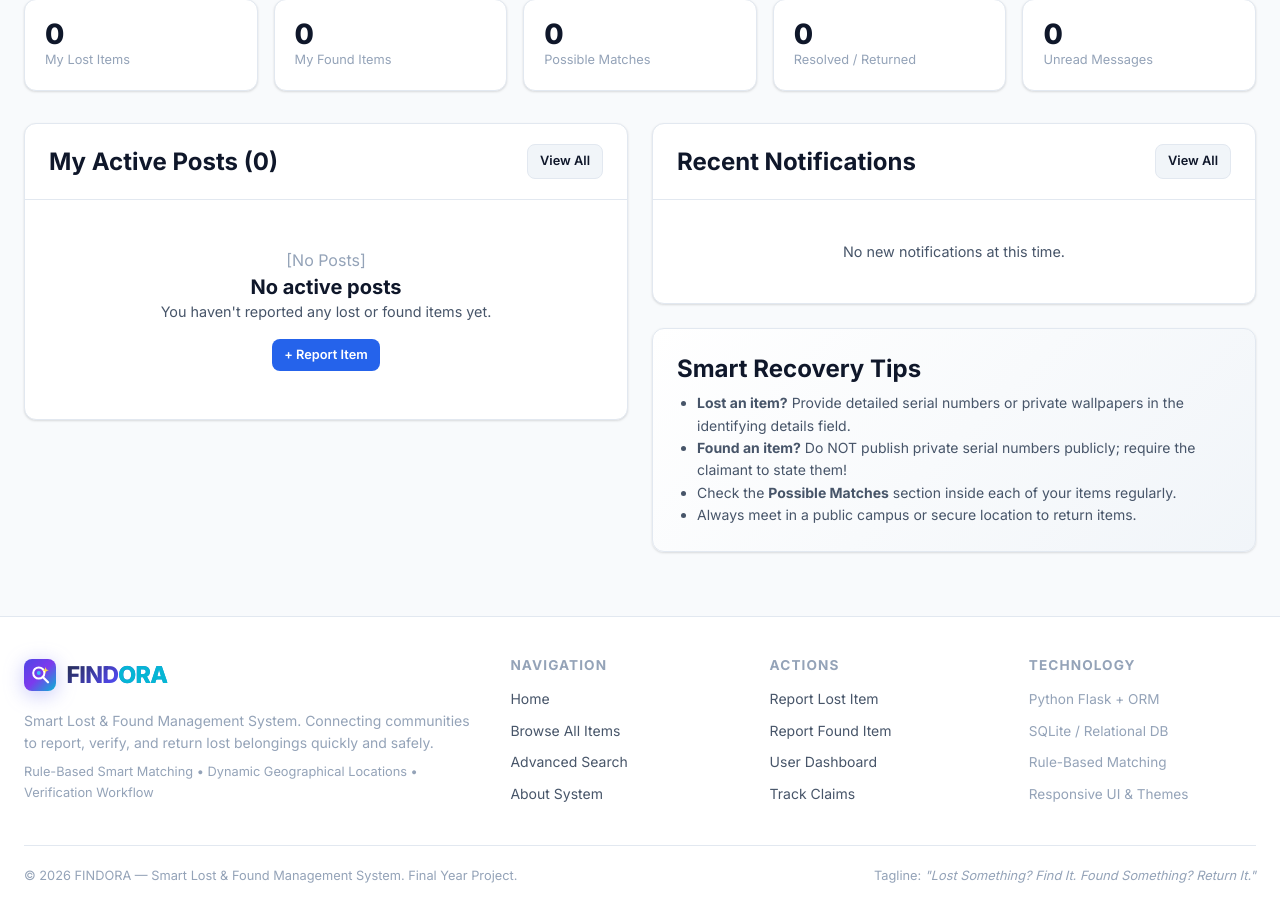
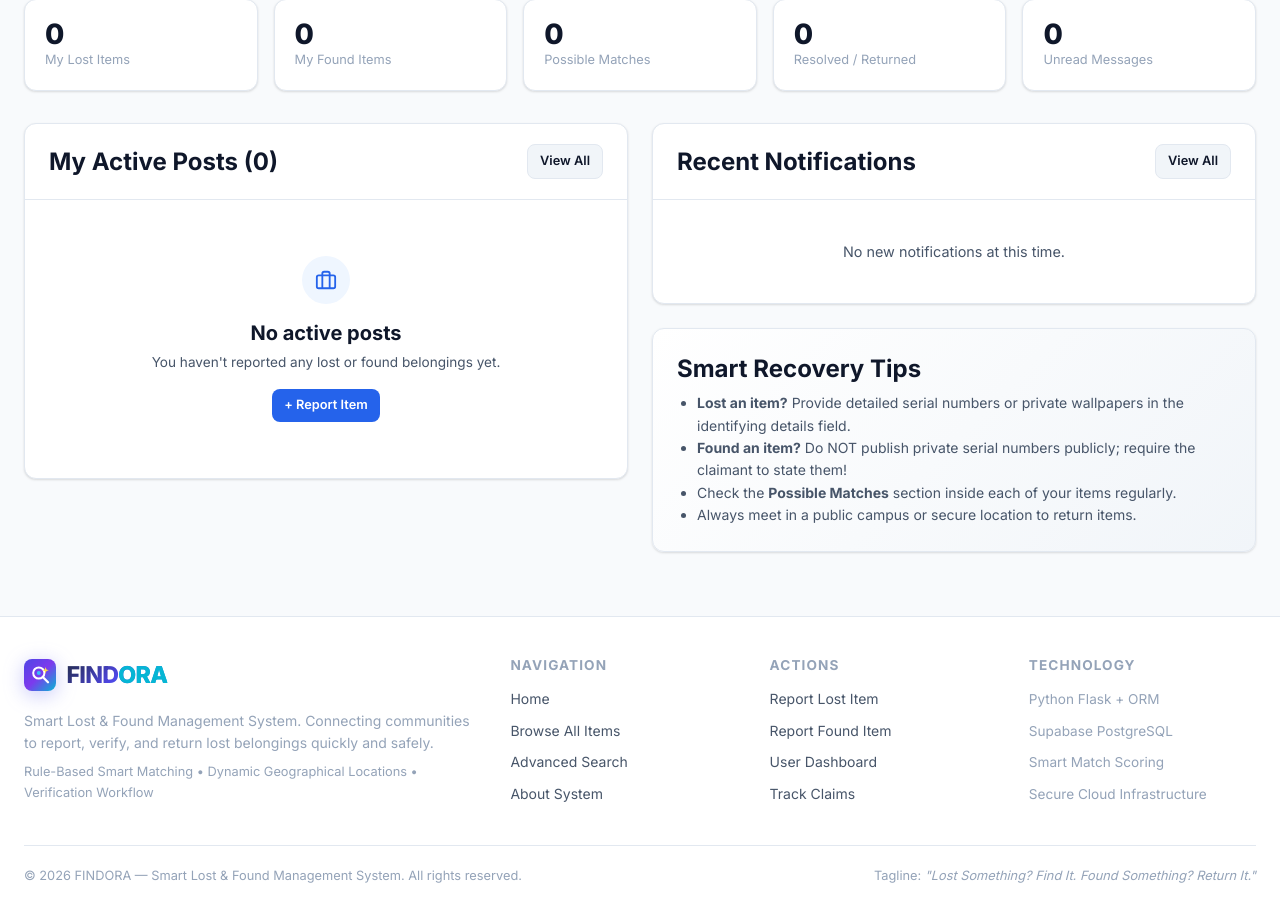
Before and after one commit to malikmahad37/findora, a Flask app: page /dashboard/ in a window 1280 px wide. Shown: the part 208-1118 px from the top of the page. Run offline with Flask 3, Linux system fonts and the light colour scheme; the visitor is signed in with stand-in values (Sample User, id 1); data that the repository does not hold is empty; some libraries are stand-ins or nearby versions.

Commit message:
Update: Redirect directly to Home page on login; Clean up fake text and upgrade empty states with professional SVG icons

```diff
--- a/app/routes/auth.py
+++ b/app/routes/auth.py
@@ -152,7 +152,7 @@ def login():
         if user.is_admin:
             return redirect(url_for('admin.dashboard'))
 
-        return redirect(url_for('dashboard.index'))
+        return redirect(url_for('main.index'))
 
     return render_template('auth/login.html', form=form)
 
--- a/app/templates/base.html
+++ b/app/templates/base.html
@@ -254,15 +254,15 @@
           <h4>Technology</h4>
           <ul>
             <li><span style="font-size: 0.85rem; color: var(--text-muted);">Python Flask + ORM</span></li>
-            <li><span style="font-size: 0.85rem; color: var(--text-muted);">SQLite / Relational DB</span></li>
-            <li><span style="font-size: 0.85rem; color: var(--text-muted);">Rule-Based Matching</span></li>
-            <li><span style="font-size: 0.85rem; color: var(--text-muted);">Responsive UI & Themes</span></li>
+            <li><span style="font-size: 0.85rem; color: var(--text-muted);">Supabase PostgreSQL</span></li>
+            <li><span style="font-size: 0.85rem; color: var(--text-muted);">Smart Match Scoring</span></li>
+            <li><span style="font-size: 0.85rem; color: var(--text-muted);">Secure Cloud Infrastructure</span></li>
           </ul>
         </div>
       </div>
 
       <div class="footer-bottom">
-        <div>© 2026 FINDORA — Smart Lost & Found Management System. Final Year Project.</div>
+        <div>© 2026 FINDORA — Smart Lost & Found Management System. All rights reserved.</div>
         <div>Tagline: <em>"Lost Something? Find It. Found Something? Return It."</em></div>
       </div>
     </div>
--- a/app/templates/dashboard/index.html
+++ b/app/templates/dashboard/index.html
@@ -90,11 +90,16 @@
                 {% endfor %}
               </div>
             {% else %}
-              <div class="empty-state" style="padding: 2rem 1rem;">
-                <div class="empty-icon-text">[No Posts]</div>
-                <h4>No active posts</h4>
-                <p>You haven't reported any lost or found items yet.</p>
-                <div style="margin-top: 1rem; display: flex; gap: 0.5rem; justify-content: center;">
+              <div style="text-align: center; padding: 2.5rem 1rem;">
+                <div style="width: 48px; height: 48px; border-radius: 50%; background: var(--primary-light); display: flex; align-items: center; justify-content: center; margin: 0 auto 1rem; color: var(--primary);">
+                  <svg style="width: 22px; height: 22px; fill: none; stroke: currentColor; stroke-width: 2;" viewBox="0 0 24 24">
+                    <rect x="2" y="7" width="20" height="14" rx="2" ry="2"></rect>
+                    <path d="M16 21V5a2 2 0 0 0-2-2h-4a2 2 0 0 0-2 2v16"></path>
+                  </svg>
+                </div>
+                <h4 style="margin-bottom: 0.35rem;">No active posts</h4>
+                <p style="color: var(--text-secondary); font-size: 0.85rem; margin-bottom: 1rem;">You haven't reported any lost or found belongings yet.</p>
+                <div style="display: flex; gap: 0.5rem; justify-content: center;">
                   <a href="{{ url_for('items.post_lost') }}" class="btn btn-sm btn-primary">+ Report Item</a>
                 </div>
               </div>
```
Also changed, not shown: app/templates/index.html (+14 -6 lines).
